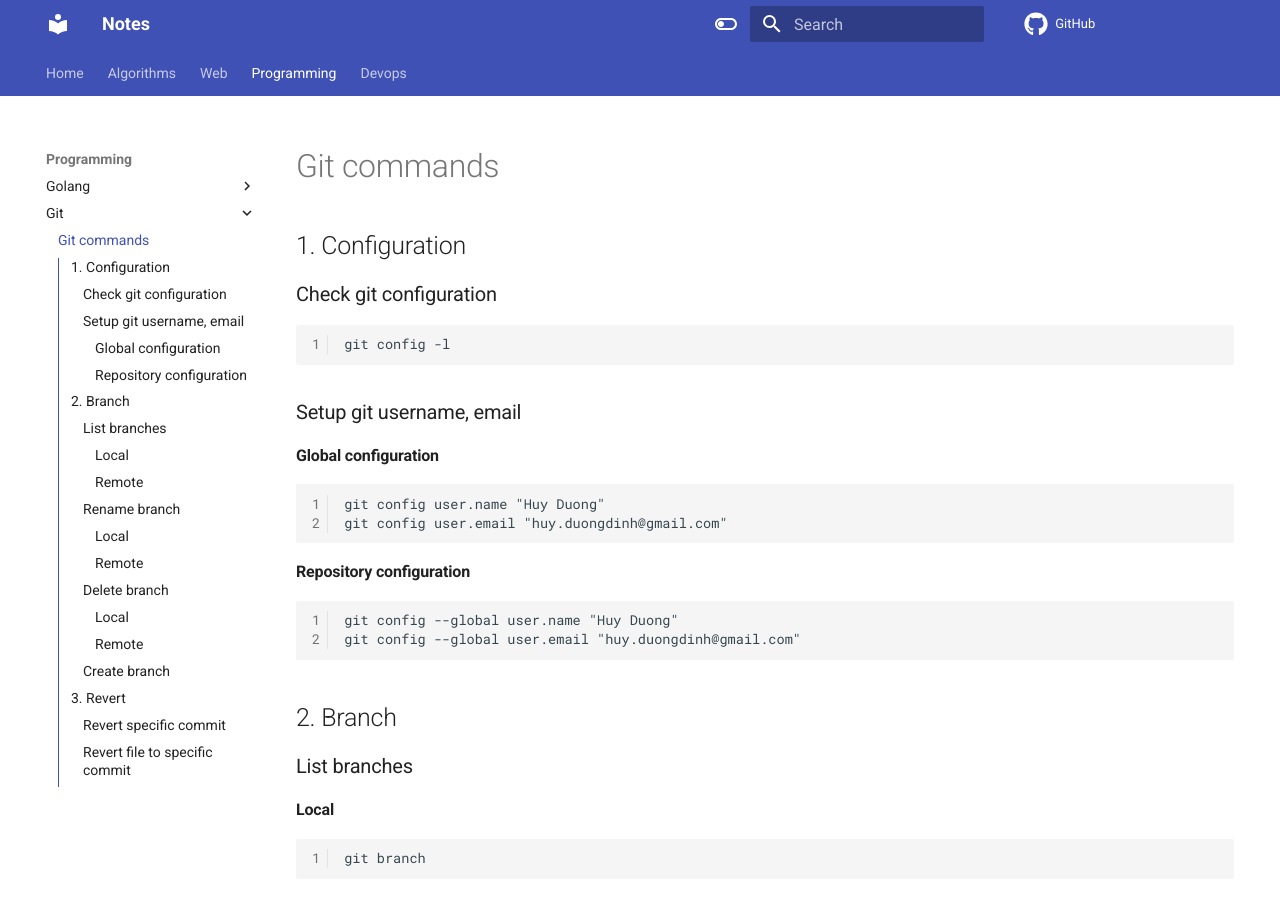
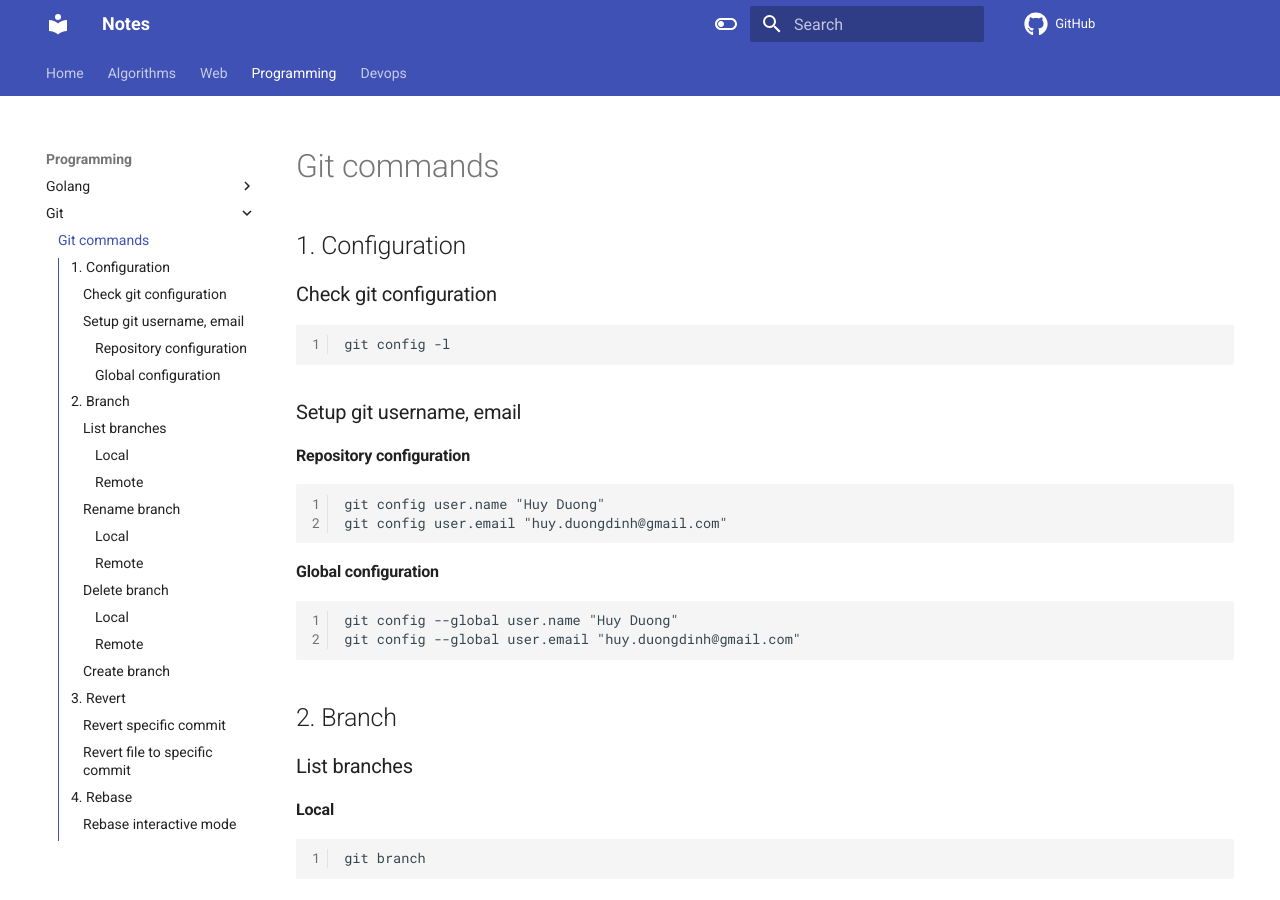
Before and after one commit to dinhhuy258/notes, an MkDocs documentation site: the page built from docs/programming/git/git_commands.md, in a window 1280 px wide and 900 px high. Built offline with MkDocs 1.6.1 and Material for MkDocs 9.7.7, drawn with Linux system fonts in a browser that asks for light colours; comment, search, counter and statistics services are not loaded; some of the changed text lies outside the part shown.

Commit message:
Git - Rebase interactive mode

````diff
--- a/docs/programming/git/git_commands.md
+++ b/docs/programming/git/git_commands.md
@@ -10,14 +10,14 @@ git config -l
 
 ### Setup git username, email
 
-#### Global configuration
+#### Repository configuration
 
 ```
 git config user.name "Huy Duong"
 git config user.email "huy.duongdinh@gmail.com"
 ```
 
-#### Repository configuration
+#### Global configuration
 
 ```
 git config --global user.name "Huy Duong"
@@ -88,3 +88,11 @@ git revert [--no-commit] <commit_id>
 ```
 git checkout <commit_id> -- <file>
 ```
+
+## 4. Rebase
+
+### Rebase interactive mode
+
+```
+git rebase -i <branch_name>
+```
````
